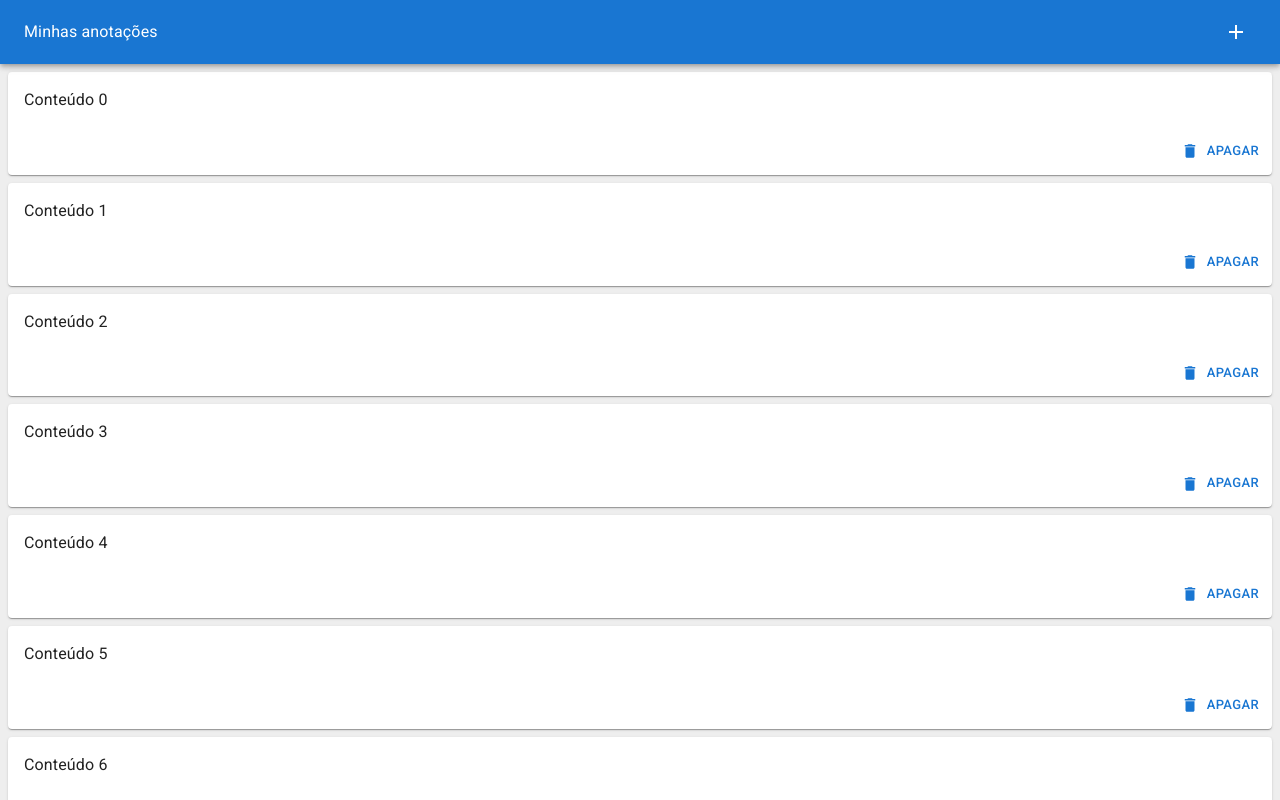
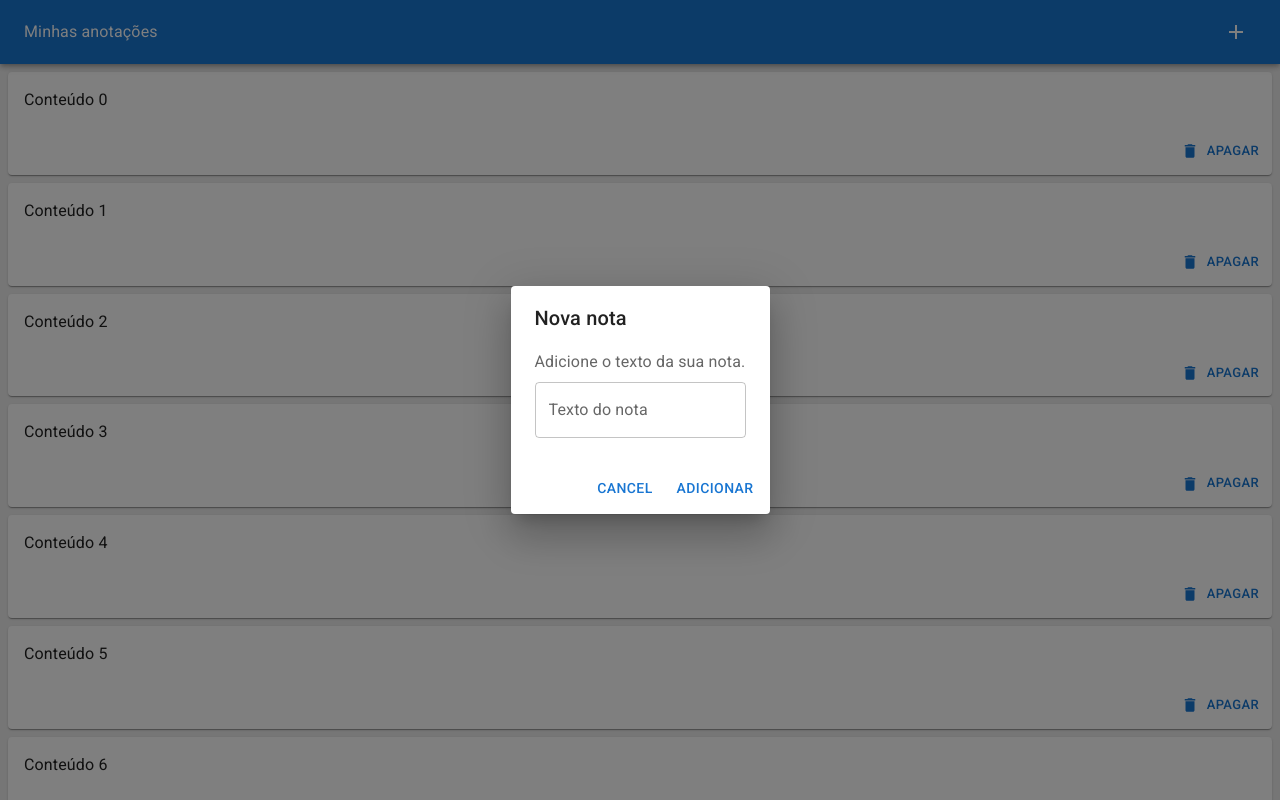
Before and after one commit to pedrorocha-loggi/mui-react-tutorial, a React (Create React App) app: page / in a window 1280 px wide. Both pictures are taken after a click on the button 1236 px from the left and 32 px from the top of the page. Shown: the top 800 px of the page. Built offline with nearby package versions, Linux system fonts and the light colour scheme.

Commit message:
feat: add new note

```diff
--- a/src/App.js
+++ b/src/App.js
@@ -1,17 +1,20 @@
-import { AppBar, Box, Button, Card, CardActions, CardContent, Dialog, IconButton, Toolbar, Typography } from '@mui/material';
+import { AppBar, Box, Button, Card, CardActions, CardContent, Dialog, DialogActions, DialogContent, DialogContentText, DialogTitle, IconButton, TextField, Toolbar, Typography } from '@mui/material';
 import { Add, Delete } from '@mui/icons-material';
-import { useState } from 'react';
+import { useRef, useState } from 'react';
 
 function App() {
   const defaultNotes = Array(10).fill('Conteúdo').map(
     (content, index) => `${content} ${index}`);
   const [notes, setNotes] = useState(defaultNotes);
+  const [newNoteDialog, setNewNoteDialog] = useState(false);
+  const newNote = useRef('');
+
   return (
     <Box>
       <AppBar position="sticky">
         <Toolbar>
           <Typography flexGrow={1}>Minhas anotações</Typography>
-          <IconButton color='inherit' >
+          <IconButton color='inherit' onClick={() => setNewNoteDialog(true)}>
             <Add />
           </IconButton>
         </Toolbar>
@@ -37,6 +40,32 @@ function App() {
           </CardActions>
         </Card>
       ))}
+      <Dialog
+        open={newNoteDialog}
+        onClose={() => setNewNoteDialog(false)}
+      >
+        <DialogTitle>Nova nota</DialogTitle>
+        <DialogContent>
+          <DialogContentText>
+            Adicione o texto da sua nota.
+          </DialogContentText>
+          <TextField
+            margin="dense"
+            label="Texto do nota"
+            variant="outlined"
+            type="text"
+            fullWidth
+            onChange={event => newNote.current = event.target.value}
+          />
+        </DialogContent>
+        <DialogActions>
+          <Button onClick={() => setNewNoteDialog(false)}>Cancel</Button>
+          <Button onClick={() => {
+            setNotes(prevNotes => [newNote.current].concat(prevNotes));
+            setNewNoteDialog(false);
+          }} autoFocus>Adicionar</Button>
+        </DialogActions>
+      </Dialog>
     </Box>
   );
 }
```
